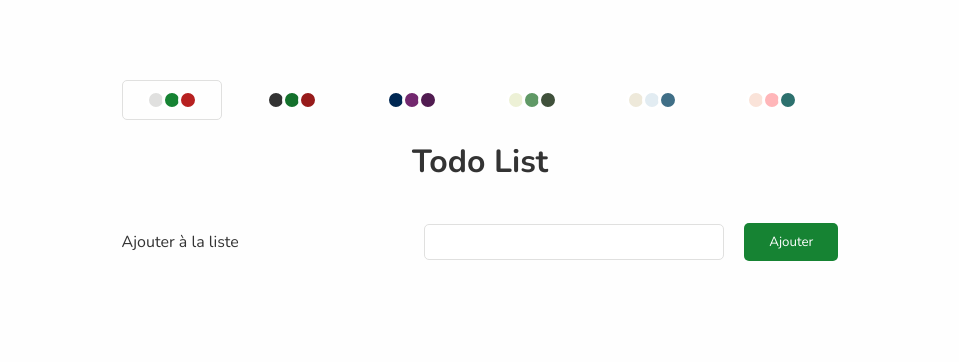
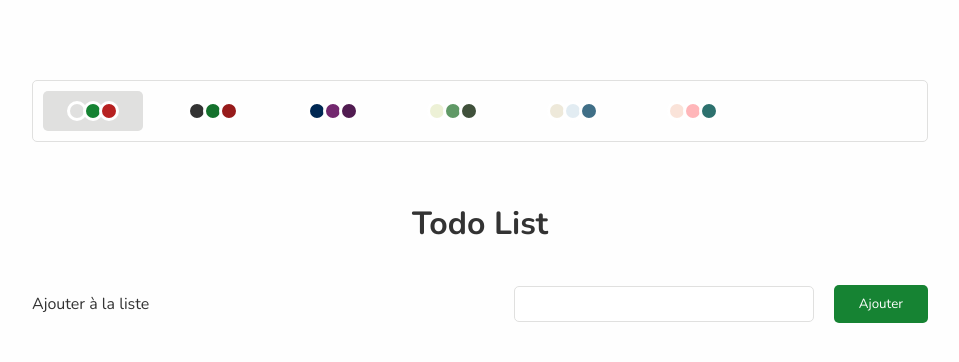
Before and after one commit to krauzeure/todo-next, a Next.js app: page / in a window 1280 px wide. Shown: the top 362 px of the page, without its empty margins (160-1119 px from the left). Built offline with nearby package versions, Linux system fonts and the light colour scheme.

Commit message:
Adjusting style for theme selector

```diff
--- a/components/AddItem/AddItem.module.css
+++ b/components/AddItem/AddItem.module.css
@@ -3,7 +3,7 @@
     justify-content: space-between;
     align-items: center;
     margin: 40px auto;
-    width: 80%;
+    width: 100%;
 }
 
 .container form {
--- a/components/List/List.module.css
+++ b/components/List/List.module.css
@@ -1,4 +1,4 @@
 .list {
-    width: 80%;
+    width: 100%;
     margin: 20px 0;
 }
--- a/components/Theme/Theme.module.css
+++ b/components/Theme/Theme.module.css
@@ -9,7 +9,9 @@
 }
 
 .SelectedTheme {
-    border: 1px solid var(--border);
+    /* border: 1px solid var(--border);
+    border-radius: 5px; */
+    background-color: var(--border);
     border-radius: 5px;
 }
 
--- a/components/ThemeSelector/ThemeSelector.module.css
+++ b/components/ThemeSelector/ThemeSelector.module.css
@@ -1,6 +1,10 @@
 .ThemeSelector {
-    width: 80%;
-    margin: 20px 0;
+    width: 100%;
+    margin: 20px 0 60px 0;
     display: flex;
     align-items: center;
+    border: 1px solid var(--border);
+    border-radius: 5px;
+    padding: 10px;
+    overflow: auto;
 }
```
